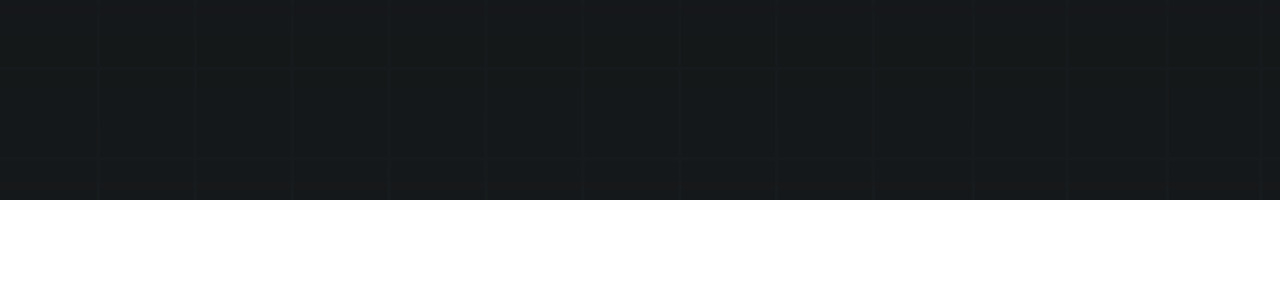
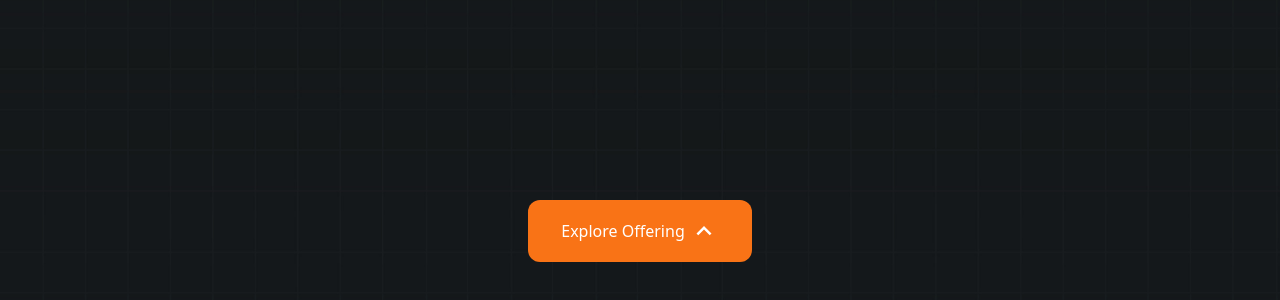
Before and after one commit to sar07thak/coding-ninja-intern, a React (Vite) app in the folder vite-project/: page / in a window 1280 px wide. Shown: the part 3968-4268 px from the top of the page. Before the commit the page ends 4168 px from the top, so only its background shows below. Built offline with nearby package versions, Linux system fonts and the light colour scheme.

Commit message:
Enhance ScrollerPart1 component: Added new icons for navigation, improved layout with flexbox for better alignment, and introduced an "Explore Offering" button with hover effects for enhanced user interaction.

```diff
--- a/vite-project/src/components/ScrollerPart1.jsx
+++ b/vite-project/src/components/ScrollerPart1.jsx
@@ -6,6 +6,7 @@
 import bg1 from "../assets/bg_testi.jpg";
 import { RiMoneyRupeeCircleLine } from "react-icons/ri";
 import { BsGraphUpArrow } from "react-icons/bs";
+import { MdOutlineKeyboardArrowDown, MdOutlineKeyboardArrowUp } from "react-icons/md";
 
 gsap.registerPlugin(ScrollTrigger);
 
@@ -42,10 +43,11 @@
   return (
     <>
       <div
-        className="text-white relative md:p-20 py-10"
+        className="text-white relative md:p-20 py-10 flex flex-col justify-center bg-cover items-center"
         style={{ backgroundImage: `url(${bg1})` }}
       >
         <div className="flex justify-center items-center md:gap-10 gap-5 flex-col">
+
           <div
             className="flex flex-col items-center scroll-text gap-4 w-full"
              // Assigning ref for the first section
@@ -130,6 +132,13 @@
               </p>
             </div>
           </div>
+
+        </div>
+        <div className="mt-20 w-56 p-4 bg-orange-500 hover:bg-orange-400 cursor-pointer rounded-xl  flex justify-center gap-1  items-center ">
+          <p>Explore Offering</p>
+          <div className="text-3xl ">
+          <MdOutlineKeyboardArrowUp />
+          </div>
         </div>
       </div>
     </>
```
